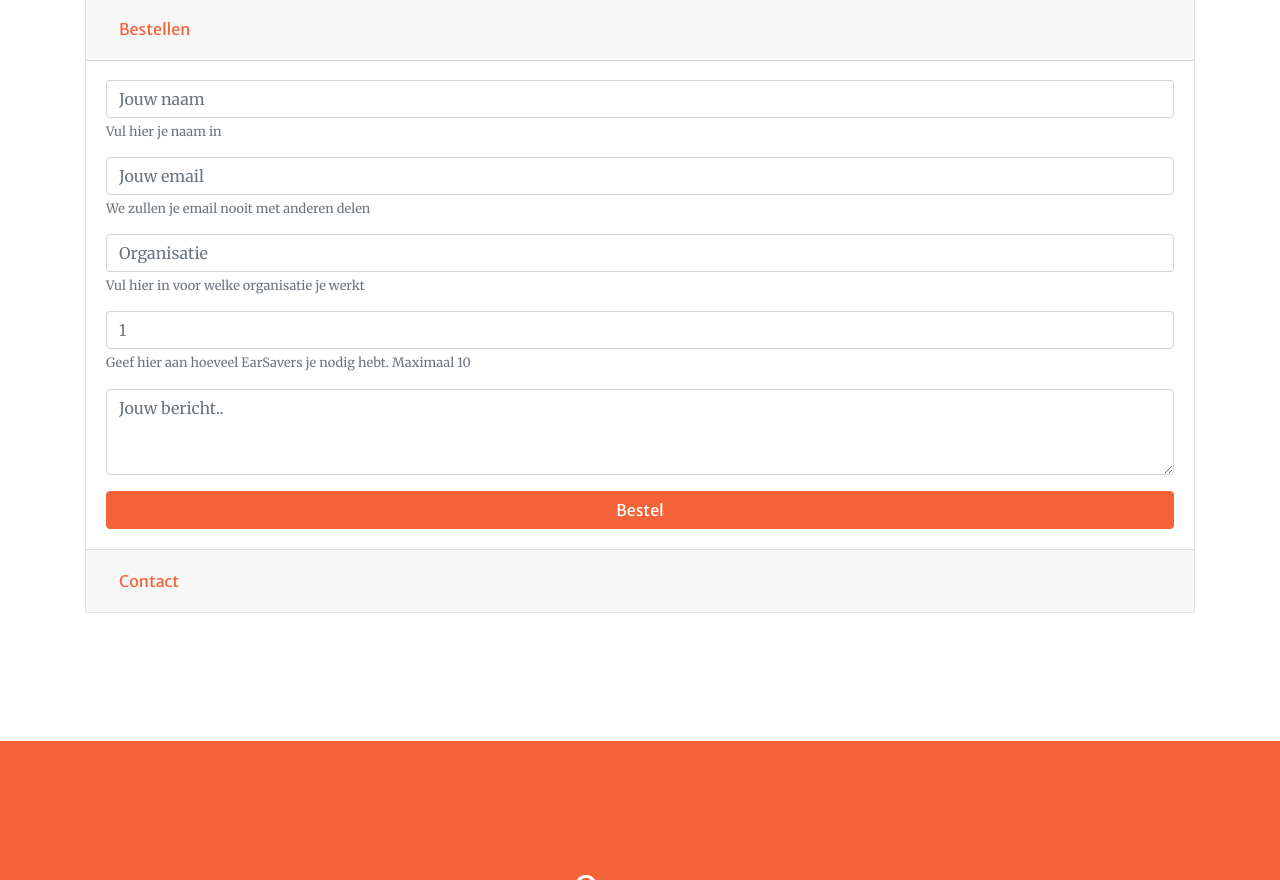
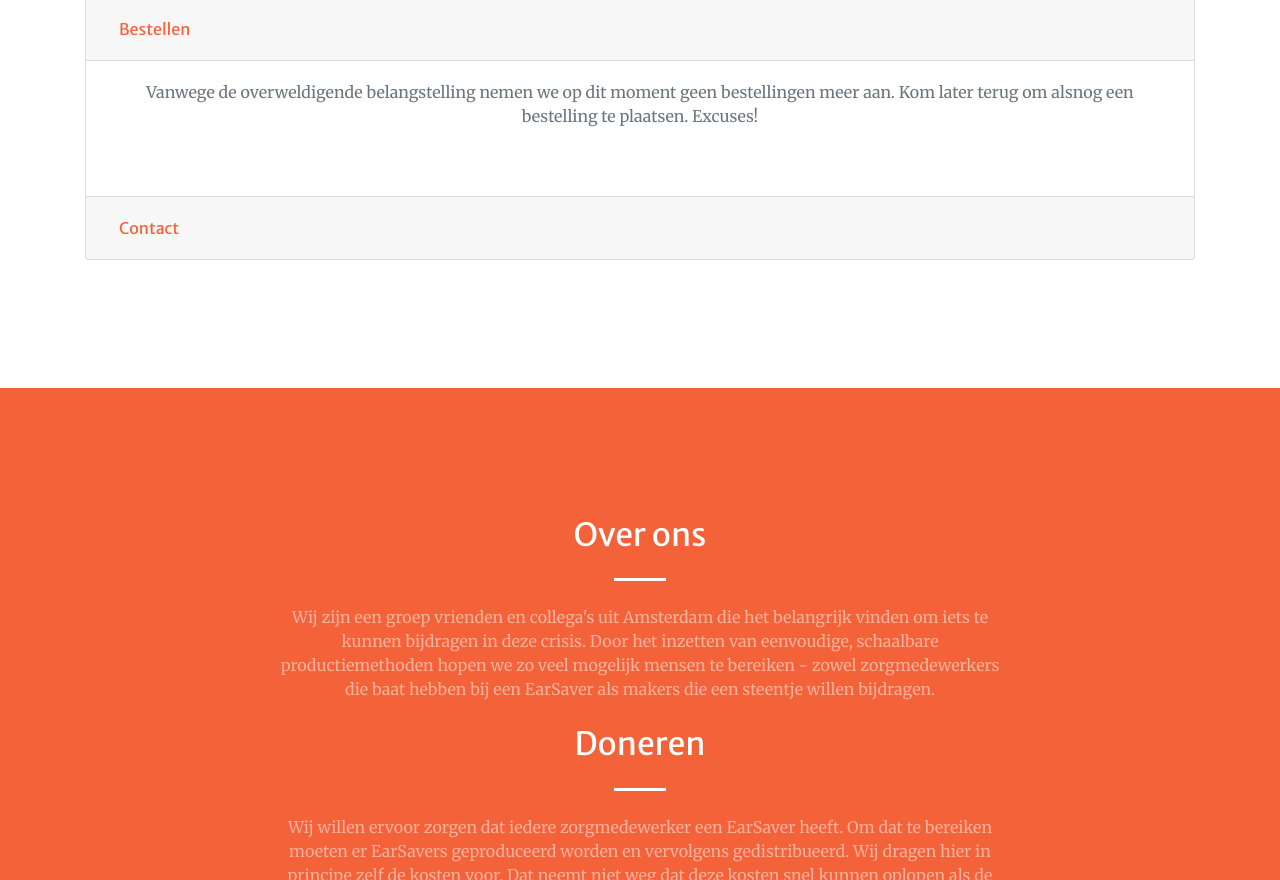
Before and after one commit to daanvanhasselt/earsaver, a Gatsby site: page / in a window 1280 px wide. Shown: the part 5118-5998 px from the top of the page. Built offline with nearby package versions, Linux system fonts and the light colour scheme; Gatsby itself is replaced by a stand-in of ours.

Commit message:
disable order form

```diff
--- a/src/lang/en/index.js
+++ b/src/lang/en/index.js
@@ -66,7 +66,7 @@ const Lang = {
                 quantityHelp: 'How many EarSavers would you like? Maximum 10',
                 messagePlaceholder: 'Your message..',
                 submitButtonTitle: 'Request',
-                disabledText: 'We are currently not taking orders due to the overwhelming interest. Please come back later to request your EarSavers. Sorry!'
+                disabledText: 'Due to the overwhelming interest we are currently not taking any new orders. Please come back later to request your EarSavers. Sorry!'
             },
             general: {
                 title: 'Contact us',
--- a/src/pages/index.js
+++ b/src/pages/index.js
@@ -158,6 +158,7 @@ class IndexPage extends React.Component {
                 <Accordion.Collapse eventKey="0">
                   <Card.Body>
 
+                    {/*
                     <form name="earsaver-order" method="POST" netlify-honeypot="bot-field" data-netlify="true">
                       <input name="form-name" value="earsaver-order" type="hidden" />
                       <p className="d-none">
@@ -175,7 +176,7 @@ class IndexPage extends React.Component {
                       </div>
 
                       <div className="form-group">
-                        <input name="organisation" type="text" className="form-control" id="organisation" aria-describedby="organisationHelp" placeholder={this.langData.contact.form.order.organisationPlaceholder} required/>
+                        <input name"=organisation" type="text" className="form-control" id="organisation" aria-describedby="organisationHelp" placeholder={this.langData.contact.form.order.organisationPlaceholder} required/>
                         <small id="organisationHelp" className="form-text text-muted">{this.langData.contact.form.order.organisationHelp}</small>
                       </div>
 
@@ -198,13 +199,13 @@ class IndexPage extends React.Component {
                         this.submitGTMEvent("submit-order-form")
                       }} className="btn btn-primary">{this.langData.contact.form.order.submitButtonTitle}</button>
                     </form>
+                    */}
 
-
-                    {/*
+                    {
                     <div className="container text-center">
                       <p className="text-muted mb-5">{this.langData.contact.form.order.disabledText}</p>
                     </div>
-                    */}
+                    }
 
                   </Card.Body>
                 </Accordion.Collapse>
```
